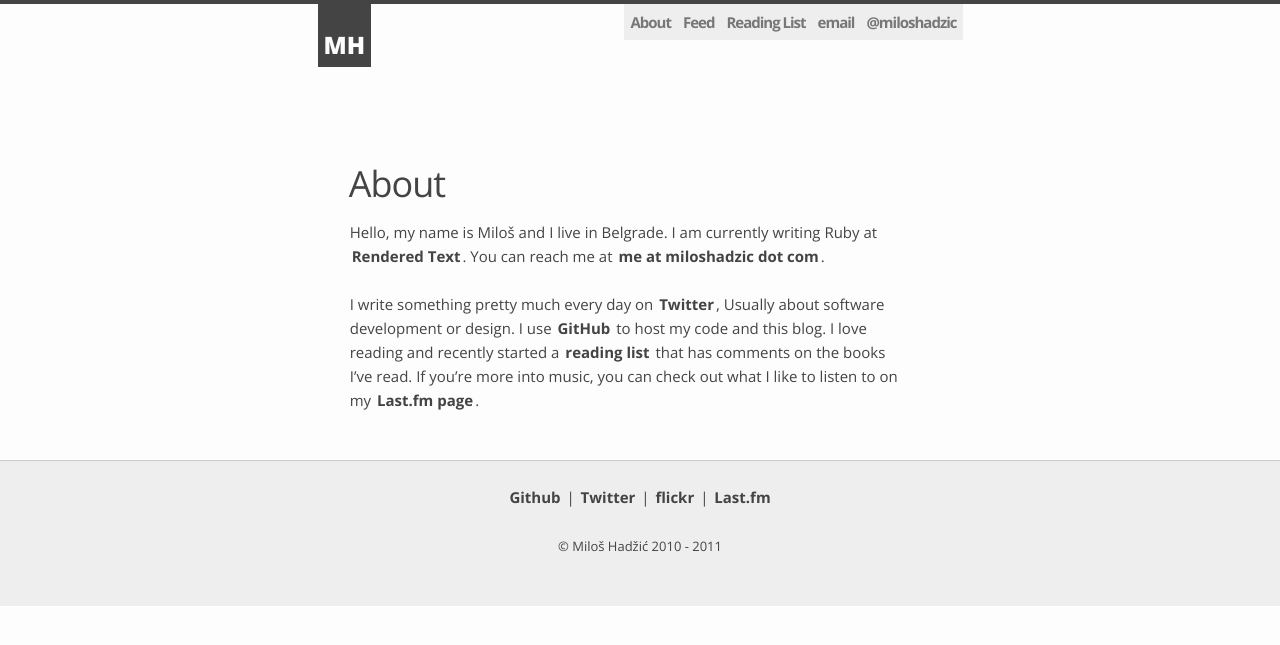
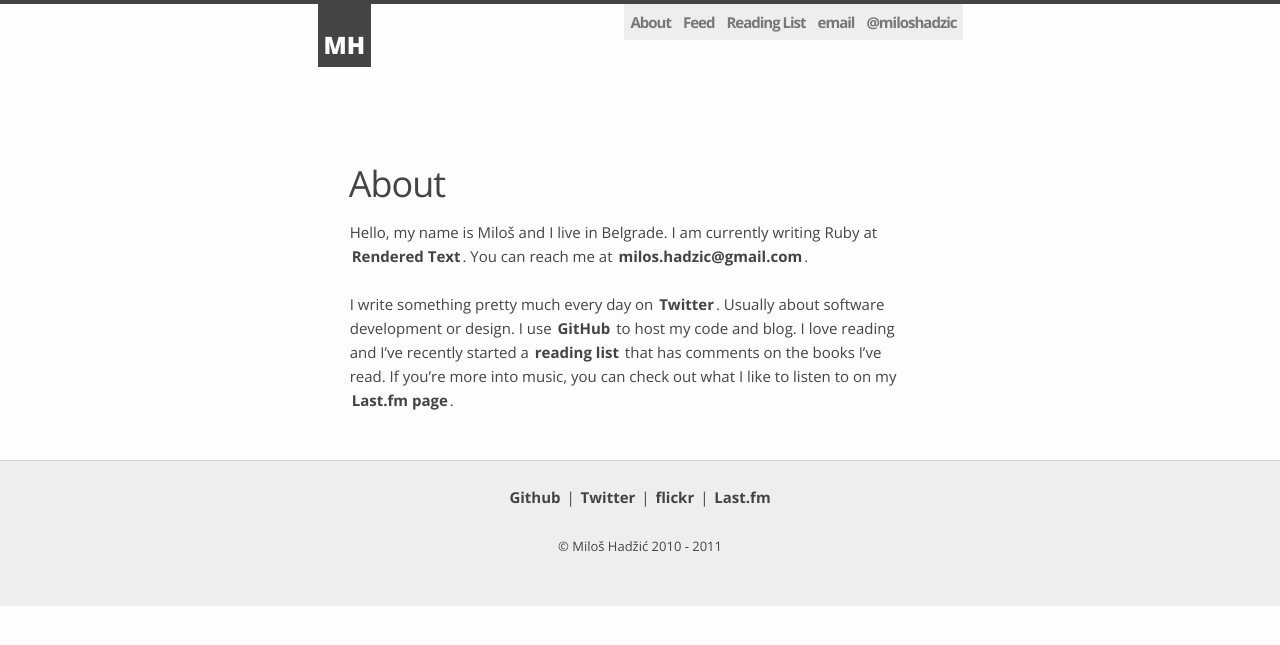
Before and after one commit to miloshadzic/miloshadzic.github.com, a Jekyll site: the page built from about.md, in a window 1280 px wide. Shown: the top 645 px of the page. Built offline with Jekyll 4.4.1, drawn with Linux system fonts in a browser that asks for light colours; some web fonts are replaced; Markdown is read by kramdown in place of the engine named in the settings.

Commit message:
Changes writing on About page

```diff
--- a/about.md
+++ b/about.md
@@ -5,6 +5,6 @@ title: About
 
 #About
 
-Hello, my name is Miloš and I live in Belgrade. I am currently writing Ruby at [Rendered Text](http://renderedtext.com). You can reach me at [me at miloshadzic dot com](mailto:me@miloshadzic.com).
+Hello, my name is Miloš and I live in Belgrade. I am currently writing Ruby at [Rendered Text](http://renderedtext.com). You can reach me at [milos.hadzic@gmail.com](mailto:me@miloshadzic.com).
 
-I write something pretty much every day on [Twitter](https://twitter.com/#!/miloshadzic), Usually about software development or design. I use [GitHub](http://github.com/miloshadzic) to host my code and this blog. I love reading and recently started a [reading list](/reading) that has comments on the books I've read. If you're more into music, you can check out what I like to listen to on my [Last.fm page](http://last.fm/user/nagnatron).
+I write something pretty much every day on [Twitter](https://twitter.com/#!/miloshadzic). Usually about software development or design. I use [GitHub](http://github.com/miloshadzic) to host my code and blog. I love reading and I've recently started a [reading list](/reading) that has comments on the books I've read. If you're more into music, you can check out what I like to listen to on my [Last.fm page](http://last.fm/user/nagnatron).
```
